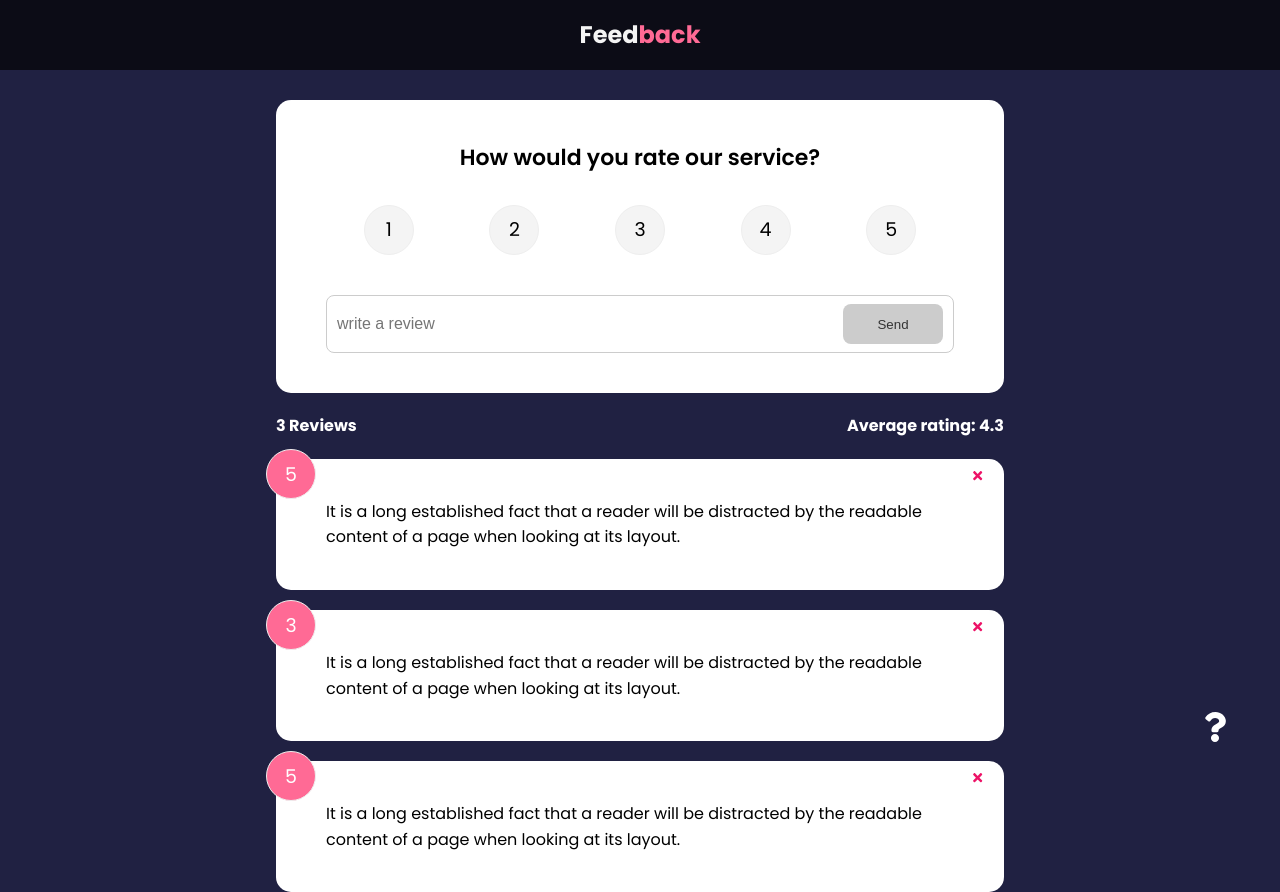
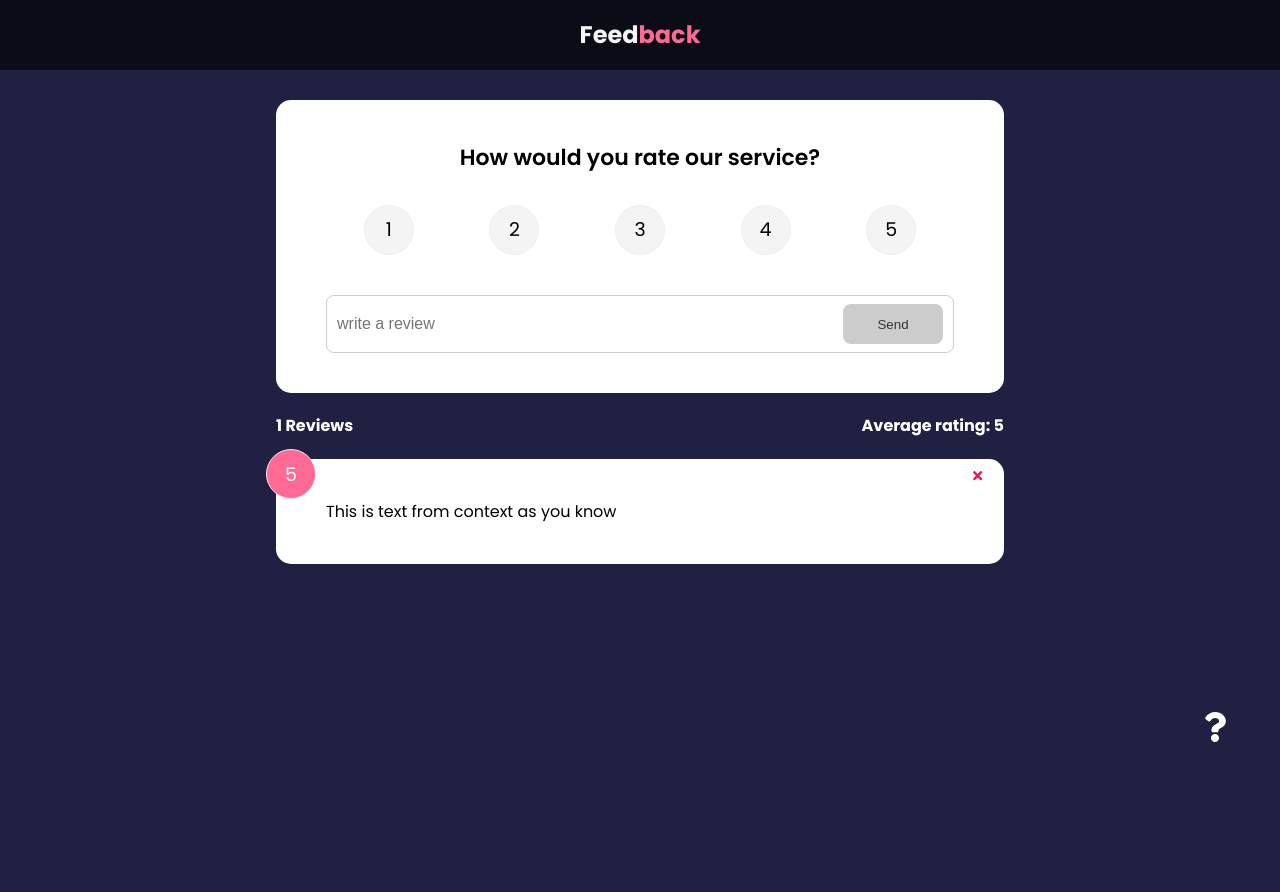
Before and after one commit to vasylmiskiv1/feedback, a React (Create React App) app: page / in a window 1280 px wide. After the commit the page ends 800 px from the top, so only its background shows below. Built offline with nearby package versions, Linux system fonts and the light colour scheme.

Commit message:
get state from context

```diff
--- a/src/App.js
+++ b/src/App.js
@@ -44,9 +44,8 @@
               <Route exact path='/' element={
               <>
                 <FeedbackForm handleAdd={addFeedback} />
-                <FeedbackStats feedback={feedback} />
+                <FeedbackStats />
                 <FeedbackList
-                  feedback ={feedback}
                   handleDelete={deleteFeedback}
                 />
               </>
--- a/src/components/FeedbackList.jsx
+++ b/src/components/FeedbackList.jsx
@@ -1,8 +1,11 @@
 import {motion, AnimatePresence} from 'framer-motion'
-import PropTypes from 'prop-types'
+import { useContext } from 'react'
 import FeedbackItem from "./FeedbackItem"
+import FeedbackContext from '../context/FeedbackContext'
 
-export default function FeedbackList({ feedback, handleDelete }) {
+export default function FeedbackList({ handleDelete }) {
+  const { feedback }  = useContext(FeedbackContext)
+
   return (
     <>
     {feedback.length ? (
@@ -29,13 +32,3 @@
     </>
   )
 }
-
-FeedbackList.propTypes = {
-  feedback: PropTypes.arrayOf(
-    PropTypes.shape({
-      id: PropTypes.number.isRequired,
-      text: PropTypes.string.isRequired,
-      rating: PropTypes.number.isRequired,
-    })
-  ),
-}
--- a/src/components/FeedbackStats.jsx
+++ b/src/components/FeedbackStats.jsx
@@ -1,6 +1,11 @@
 import PropTypes from 'prop-types'
+import { useContext } from 'react';
+import FeedbackContext from '../context/FeedbackContext';
 
-export default function FeedbackStats({ feedback }) {
+export default function FeedbackStats() {
+  // pull out the feedback from state
+  const {  feedback } = useContext(FeedbackContext)
+
   // caclulate average rating
   let averageRating = feedback.reduce((acc, cur) => acc + cur.rating, 0) / feedback.length;
 
@@ -17,7 +22,3 @@
     </div>
   )
 }
-
-FeedbackStats.propTypes = {
-  feedback: PropTypes.array.isRequired
-}
```
